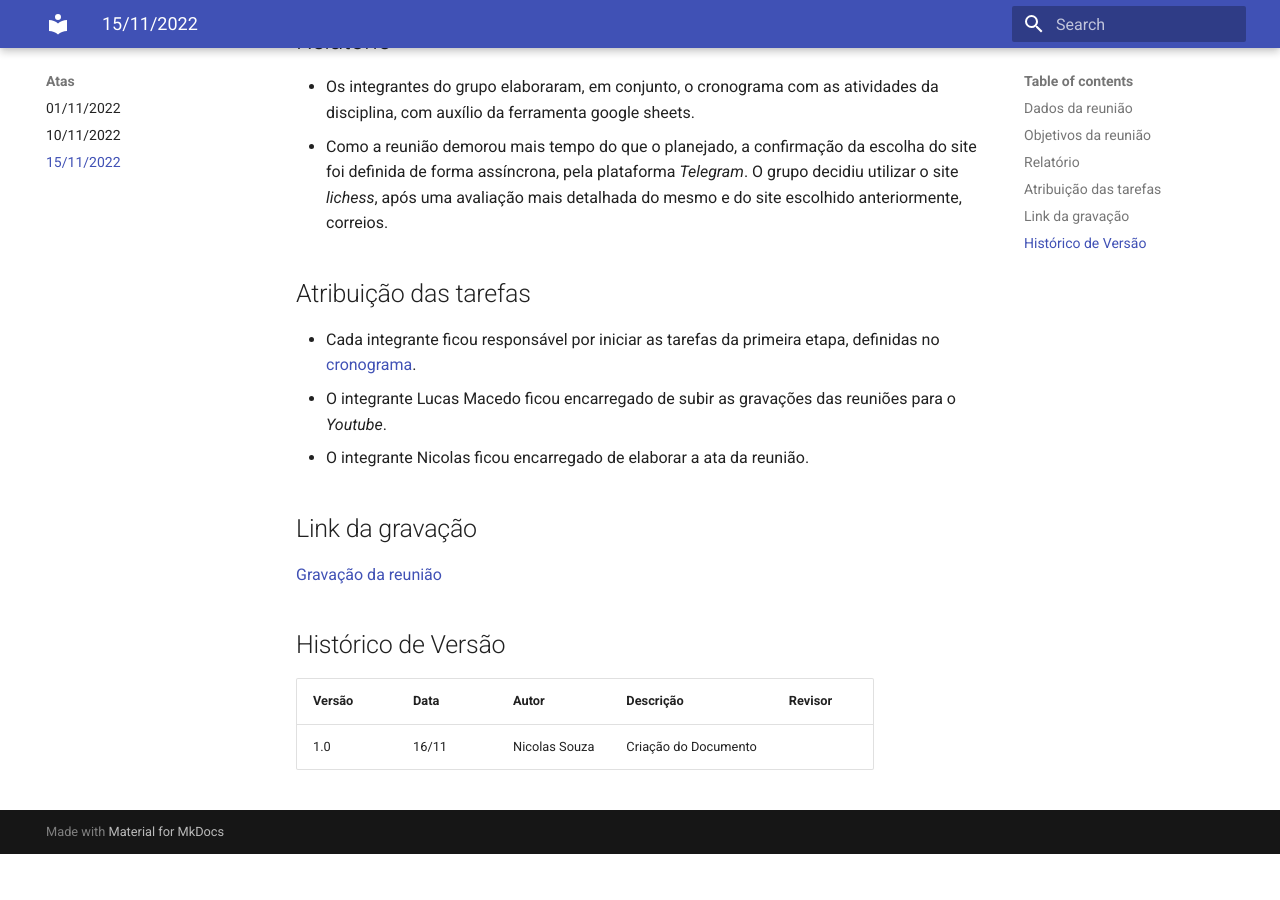
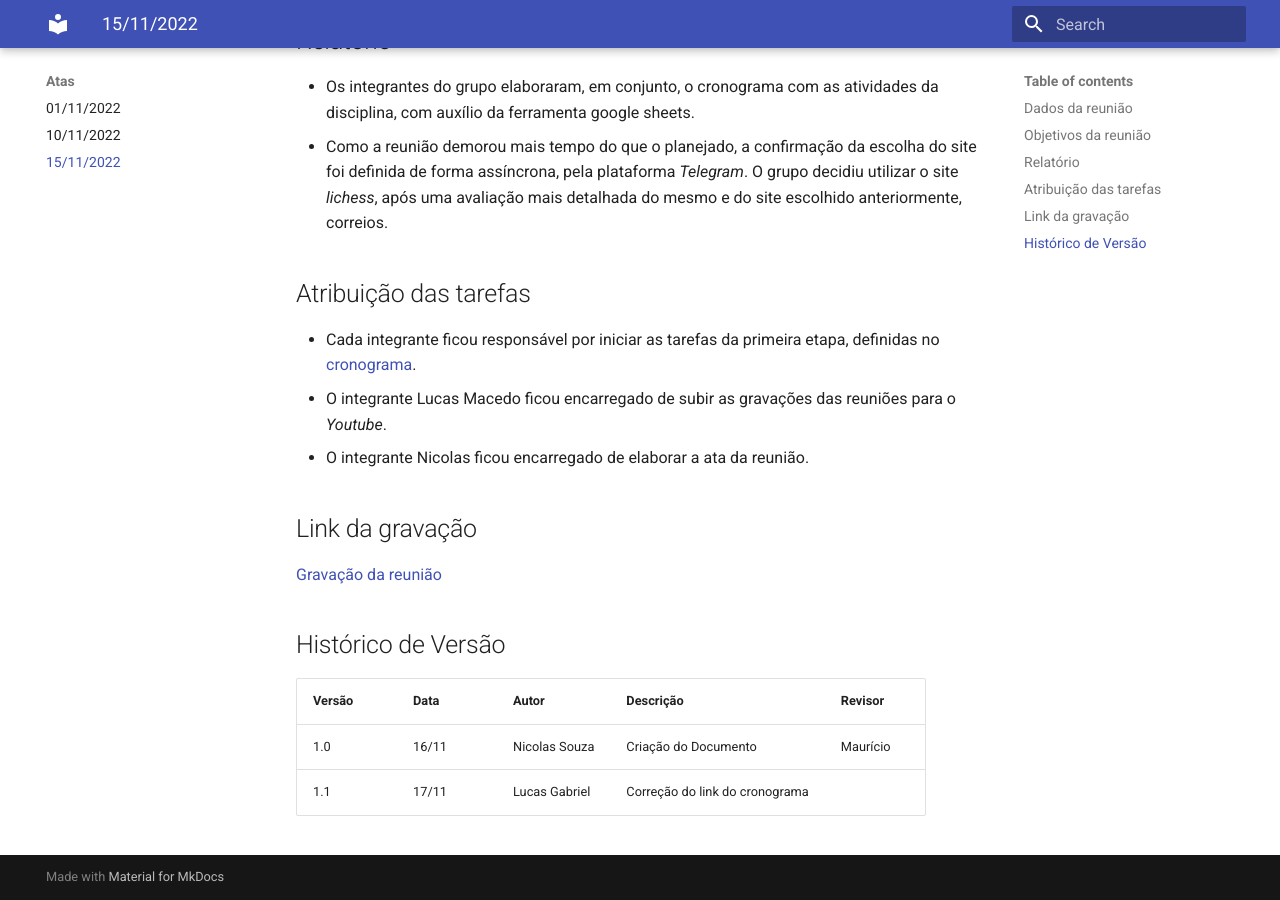
Before and after one commit to Interacao-Humano-Computador/2022.2-Lichess, an MkDocs documentation site: the page built from docs/atas/ata_15_11.md, in a window 1280 px wide and 900 px high, scrolled down 553 px. Built offline with MkDocs 1.6.1 and Material for MkDocs 9.7.7, drawn with Linux system fonts in a browser that asks for light colours; before the commit the page ends 1407 px from its top, so only the background shows below that.

Commit message:
[REFAC]: Ajuste das atas (#14)

```diff
--- a/docs/atas/ata_15_11.md
+++ b/docs/atas/ata_15_11.md
@@ -18,7 +18,7 @@
 
 ## Atribuição das tarefas
 
-- Cada integrante ficou responsável por iniciar as tarefas da primeira etapa, definidas no [cronograma](/planejamento/cronograma##2-cronograma-ponto-de-controle-1).
+- Cada integrante ficou responsável por iniciar as tarefas da primeira etapa, definidas no [cronograma](../planejamento/cronograma.md).
 - O integrante Lucas Macedo ficou encarregado de subir as gravações das reuniões para o _Youtube_.
 - O integrante Nicolas ficou encarregado de elaborar a ata da reunião.
 
@@ -28,6 +28,7 @@
 
 ## Histórico de Versão
 
-| Versão | Data  | Autor         | Descrição            | Revisor       |
-| ------ | ----- | ------------- | -------------------- | ------------- |
-| 1.0    | 16/11 | Nicolas Souza | Criação do Documento | |
+| Versão | Data  | Autor         | Descrição                      | Revisor  |
+| ------ | ----- | ------------- | ------------------------------ | -------- |
+| 1.0    | 16/11 | Nicolas Souza | Criação do Documento           | Maurício |
+| 1.1    | 17/11 | Lucas Gabriel | Correção do link do cronograma |          |
```
Also changed, not shown: docs/atas/ata_01_11.md (+5 -4 lines).
